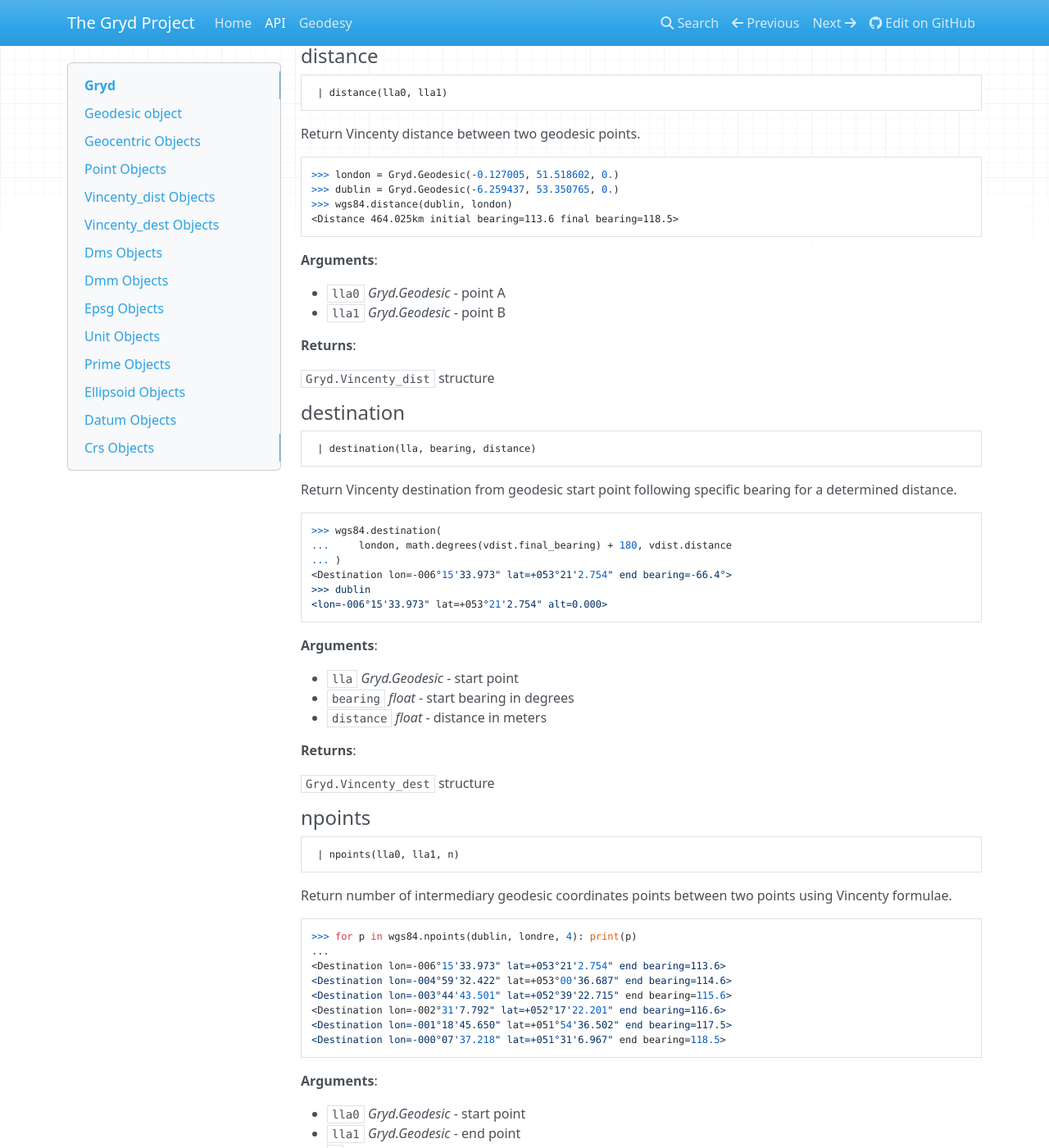
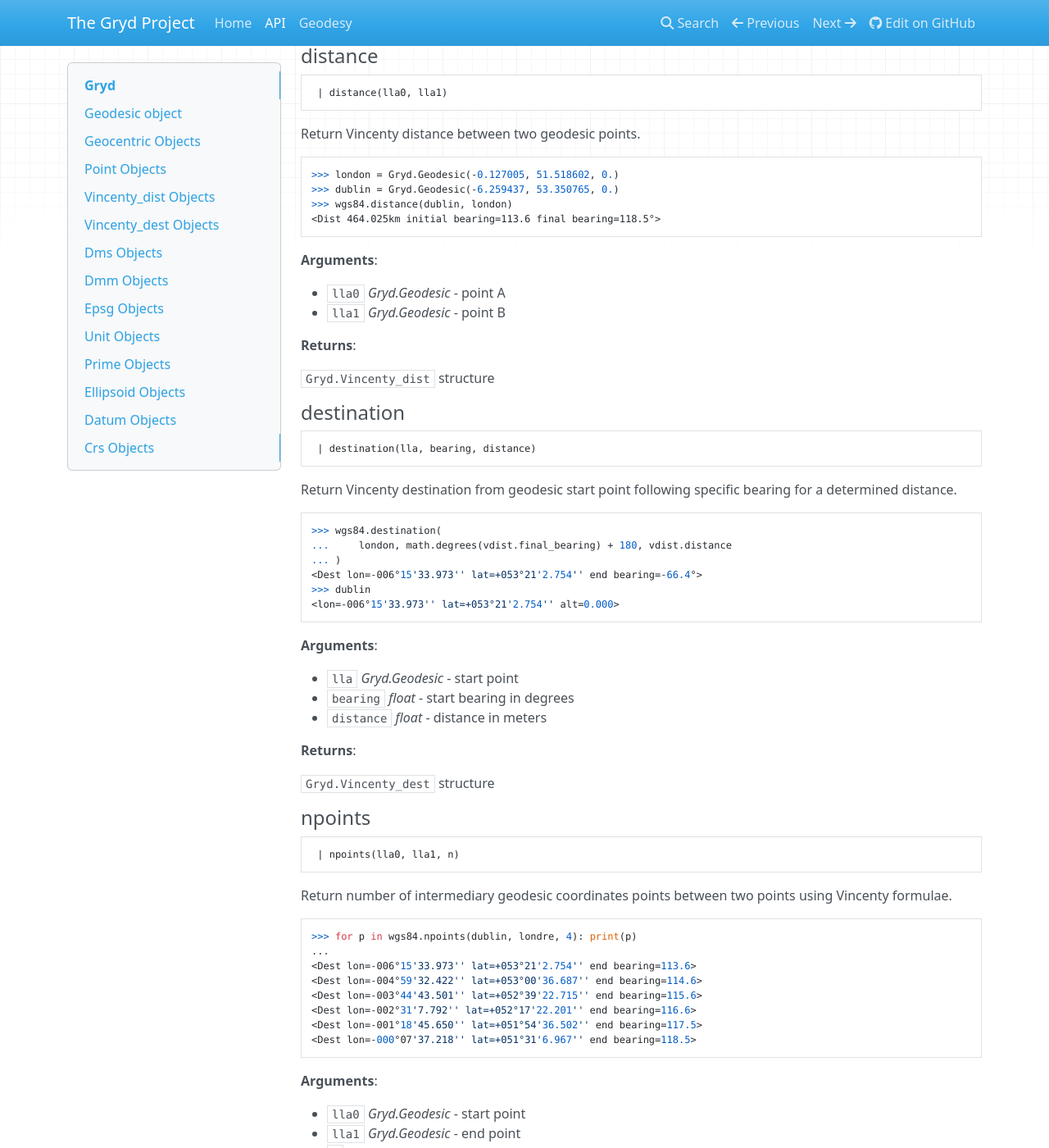
Before and after one commit to Moustikitos/gryd, an MkDocs documentation site: the page built from docs/api.md, in a window 1280 px wide and 1400 px high, scrolled down 5026 px. Shown: the whole window at 82% size. Built offline with MkDocs 1.6.1, drawn with Linux system fonts in a browser that asks for light colours; nearby versions of some CDN libraries; some of the changed text lies outside the part shown.

Commit message:
docstring update

````diff
--- a/docs/api.md
+++ b/docs/api.md
@@ -141,7 +141,7 @@
 ```python
 >>> d = Gryd.dms(-60.42286847222222)
 >>> d
--060°25'22.326"
+-060°25'22.326''
 >>> float(d)
 -60.42286847222222
 ```
@@ -258,7 +258,7 @@
 ```python
 >>> prime = Gryd.Prime(epsg=8902)
 >>> prime
-<Prime meridian epsg=8902 longitude=-009°07'54.862">
+<Prime meridian epsg=8902 longitude=-009°07'54.862''>
 >>> prime.name
 'Lisbon'
 ```
@@ -307,7 +307,7 @@
 >>> london = Gryd.Geodesic(-0.127005, 51.518602, 0.)
 >>> dublin = Gryd.Geodesic(-6.259437, 53.350765, 0.)
 >>> wgs84.distance(dublin, london)
-<Distance 464.025km initial bearing=113.6 final bearing=118.5>
+<Dist 464.025km initial bearing=113.6 final bearing=118.5°>
 ```
 
 **Arguments**:
@@ -334,9 +334,9 @@
 >>> wgs84.destination(
 ...     london, math.degrees(vdist.final_bearing) + 180, vdist.distance
 ... )
-<Destination lon=-006°15'33.973" lat=+053°21'2.754" end bearing=-66.4°>
+<Dest lon=-006°15'33.973'' lat=+053°21'2.754'' end bearing=-66.4°>
 >>> dublin
-<lon=-006°15'33.973" lat=+053°21'2.754" alt=0.000>
+<lon=-006°15'33.973'' lat=+053°21'2.754'' alt=0.000>
 ```
 
 **Arguments**:
@@ -362,12 +362,12 @@
 ```python
 >>> for p in wgs84.npoints(dublin, londre, 4): print(p)
 ...
-<Destination lon=-006°15'33.973" lat=+053°21'2.754" end bearing=113.6>
-<Destination lon=-004°59'32.422" lat=+053°00'36.687" end bearing=114.6>
-<Destination lon=-003°44'43.501" lat=+052°39'22.715" end bearing=115.6>
-<Destination lon=-002°31'7.792" lat=+052°17'22.201" end bearing=116.6>
-<Destination lon=-001°18'45.650" lat=+051°54'36.502" end bearing=117.5>
-<Destination lon=-000°07'37.218" lat=+051°31'6.967" end bearing=118.5>
+<Dest lon=-006°15'33.973'' lat=+053°21'2.754'' end bearing=113.6>
+<Dest lon=-004°59'32.422'' lat=+053°00'36.687'' end bearing=114.6>
+<Dest lon=-003°44'43.501'' lat=+052°39'22.715'' end bearing=115.6>
+<Dest lon=-002°31'7.792'' lat=+052°17'22.201'' end bearing=116.6>
+<Dest lon=-001°18'45.650'' lat=+051°54'36.502'' end bearing=117.5>
+<Dest lon=-000°07'37.218'' lat=+051°31'6.967'' end bearing=118.5>
 ```
 
 **Arguments**:
@@ -447,9 +447,9 @@
 
 ```python
 >>> wgs84.lla(wgs84.xyz(london))
-<lon=-000°07'37.218" lat=+051°31'6.967" alt=0.000>
+<lon=-000°07'37.218'' lat=+051°31'6.967'' alt=0.000>
 >>> london
-<lon=-000°07'37.218" lat=+051°31'6.967" alt=0.000>
+<lon=-000°07'37.218'' lat=+051°31'6.967'' alt=0.000>
 ```
 
 **Arguments**:
@@ -502,7 +502,7 @@
 >>> osgb36.datum.xyz(london)
 <X=3976632.017 Y=-8814.837 Z=4969286.446>
 >>> osgb36.datum.ellipsoid.distance(dublin, london)
-<Distance 463.981km initial bearing=113.6 final bearing=118.5>
+<Dist 463.981km initial bearing=113.6° final bearing=118.5°>
 >>> osgb36
 <Crs epsg=27700:
 <Datum epsg=4277:
@@ -550,7 +550,7 @@
 >>> osgb36(london)  # projection of Geodesic point
 <X=529939.106 Y=181680.962s alt=0.000>
 >>> osgb36(osgb36(london))  # deprojection of Geographic point
-<lon=-000°07'37.218" lat=+051°31'6.967" alt=0.000>
+<lon=-000°07'37.218'' lat=+051°31'6.967'' alt=0.000>
 ```
 
 **Arguments**:
@@ -611,10 +611,10 @@
 >>> pvs.add_map_point(512,512, Gryd.Geodesic(179.999, -85))
 >>> pvs.map_points
 [<px=0 py=0
-<lon=-179°59'56.400" lat=+085°00'0.000" alt=0.000>
+<lon=-179°59'56.400'' lat=+085°00'0.000'' alt=0.000>
 <X=-20037397.023 Y=19971868.880s alt=0.000>
 >, <px=512 py=512
-<lon=+179°59'56.400" lat=-085°00'0.000" alt=0.000>
+<lon=+179°59'56.400'' lat=-085°00'0.000'' alt=0.000>
 <X=20037397.023 Y=-19971868.880s alt=0.000>
 >]
 ```
@@ -639,12 +639,12 @@
 ```python
 pvs.delete_map_point(0)
 [<px=512 py=512
-<lon=+179°59'56.400" lat=-085°00'0.000" alt=0.000>
+<lon=+179°59'56.400'' lat=-085°00'0.000'' alt=0.000>
 <X=20037397.023 Y=-19971868.880s alt=0.000>
 >]
 >>> pvs.delete_map_point(pvs.map_points[0])
 [<px=0 py=0
-<lon=-179°59'56.400" lat=+085°00'0.000" alt=0.000>
+<lon=-179°59'56.400'' lat=+085°00'0.000'' alt=0.000>
 <X=-20037397.023 Y=19971868.880s alt=0.000>
 >]
 >>> pvs.map_points
@@ -673,7 +673,7 @@
 
 ```python
 >>> pvs.map2crs(256+128, 256+128)
-<lon=+089°59'58.20" lat=-066°23'43.74" alt=0.000>
+<lon=+089°59'58.20'' lat=-066°23'43.74'' alt=0.000>
 >>> pvs.map2crs(256-128, 256+128, geographic=True)
 <point X=-10018698.512 Y=-9985934.440s alt=0.000>
 ```
@@ -701,12 +701,12 @@
 ```python
 >>> pvs.crs2map(london)
 <px=256 py=170
-<lon=-000°07'37.218" lat=+051°31'6.967" alt=0.000>
+<lon=-000°07'37.218'' lat=+051°31'6.967'' alt=0.000>
 <X=-14138.132 Y=6713546.215s alt=0.000>
 >
 >>> pvs.crs2map(dublin)
 <px=247 py=166
-<lon=-006°15'33.973" lat=+053°21'2.754" alt=0.000>
+<lon=-006°15'33.973'' lat=+053°21'2.754'' alt=0.000>
 <X=-696797.339 Y=7048145.354s alt=0.000>
 >
 ```
````
Also changed, not shown: Gryd/__init__.py (+25 -25 lines).
